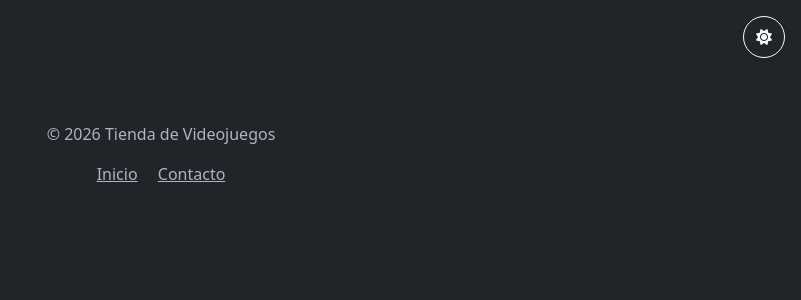
After one commit to MiguelMesa1/tienda_videojuegos, a Django app: template tienda_videojuegos/templates/base.html in a window 1280 px wide. The commit adds this page. Shown: the top 300 px of the page, without its empty margins (479-1280 px from the left). Run offline with Django 5.2, Linux system fonts and the light colour scheme; the template is opened without the code that fills it, so the values that code supplies are empty.

Commit message:
feat: crear estructura de plantillas y archivos estáticos para la tienda de videojuegos

```diff
--- /dev/null
+++ b/tienda_videojuegos/static/js/script.js
@@ -0,0 +1,36 @@
+console.log("script.js cargado correctamente");
+
+document.addEventListener("DOMContentLoaded", function () {
+  const themeToggle = document.getElementById("themeToggle");
+  const html = document.documentElement;
+
+  if (!themeToggle) return;
+
+  function aplicarTema(theme) {
+    html.setAttribute("data-bs-theme", theme);
+    localStorage.setItem("theme", theme);
+
+    themeToggle.innerHTML =
+      theme === "dark"
+        ? `<i class="fa-solid fa-sun"></i>`
+        : `<i class="fa-solid fa-moon"></i>`;
+
+    themeToggle.className =
+      theme === "dark"
+        ? "btn btn-outline-light d-flex align-items-center justify-content-center rounded-circle shadow-sm"
+        : "btn btn-outline-dark d-flex align-items-center justify-content-center rounded-circle shadow-sm";
+
+    themeToggle.style.width = "42px";
+    themeToggle.style.height = "42px";
+  }
+
+  const savedTheme = localStorage.getItem("theme") || "dark";
+  aplicarTema(savedTheme);
+
+  themeToggle.addEventListener("click", function () {
+    const currentTheme = html.getAttribute("data-bs-theme") || "dark";
+    const newTheme = currentTheme === "dark" ? "light" : "dark";
+
+    aplicarTema(newTheme);
+  });
+});
--- /dev/null
+++ b/tienda_videojuegos/templates/base.html
@@ -0,0 +1,35 @@
+{% load static %}
+<!DOCTYPE html>
+<html lang="es" data-bs-theme="dark">
+<head>
+    <meta charset="UTF-8">
+    <title>{% block title %}Tienda de Videojuegos{% endblock %}</title>
+
+    <!-- CSS -->
+    <link href="https://cdn.jsdelivr.net/npm/bootstrap@5.3.0/dist/css/bootstrap.min.css" rel="stylesheet" integrity="sha384-..." crossorigin="anonymous">
+    <link rel="stylesheet" href="{% static 'css/style.css' %}">
+    <link rel="stylesheet" href="https://cdnjs.cloudflare.com/ajax/libs/font-awesome/6.5.1/css/all.min.css">
+
+    <!-- Scripts -->
+    <script src="{% static 'js/script.js' %}" defer></script>
+</head>
+
+<body class="bg-body text-body">
+    <header class="d-flex justify-content-end align-items-center p-3">
+    <button id="themeToggle" class="btn btn-outline-light d-flex align-items-center justify-content-center rounded-circle shadow-sm" type="button" style="width:42px;height:42px;">
+        <i class="fa-solid fa-sun"></i>
+    </button>
+</header>
+
+
+    {% block content %}
+    <!-- Aquí irá el contenido específico de cada página -->
+    {% endblock %}
+
+    <footer class="text-center mt-5 mb-3">
+        <p>© 2026 Tienda de Videojuegos</p>
+        <a href="{% url 'home' %}" class="text-body">Inicio</a>
+        <a href="{% url 'contacto' %}" class="text-body ms-3">Contacto</a>
+    </footer>
+</body>
+</html>
--- a/tienda_videojuegos/tienda_videojuegos/settings.py
+++ b/tienda_videojuegos/tienda_videojuegos/settings.py
@@ -56,7 +56,7 @@ ROOT_URLCONF = 'tienda_videojuegos.urls'
 TEMPLATES = [
     {
         'BACKEND': 'django.template.backends.django.DjangoTemplates',
-        'DIRS': [],
+        'DIRS': [BASE_DIR / 'templates'], #Directorio de plantillas global
         'APP_DIRS': True,
         'OPTIONS': {
             'context_processors': [
@@ -117,3 +117,4 @@ USE_TZ = True
 # https://docs.djangoproject.com/en/6.0/howto/static-files/
 
 STATIC_URL = 'static/'
+STATICFILES_DIRS = [BASE_DIR/ 'static']
```
Also changed, not shown: tienda_videojuegos/home/templates/home/contacto.html (+28 -15 lines), tienda_videojuegos/home/templates/home/index.html (+32 -16 lines), tienda_videojuegos/static/css/style.css (added), tienda_videojuegos/static/img/logo.png (added).
